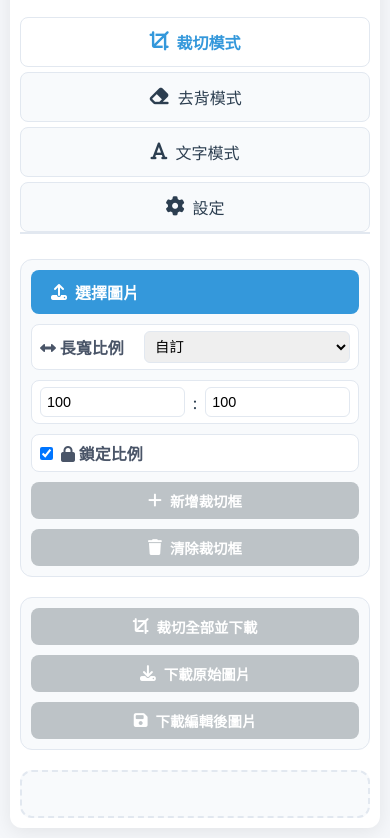
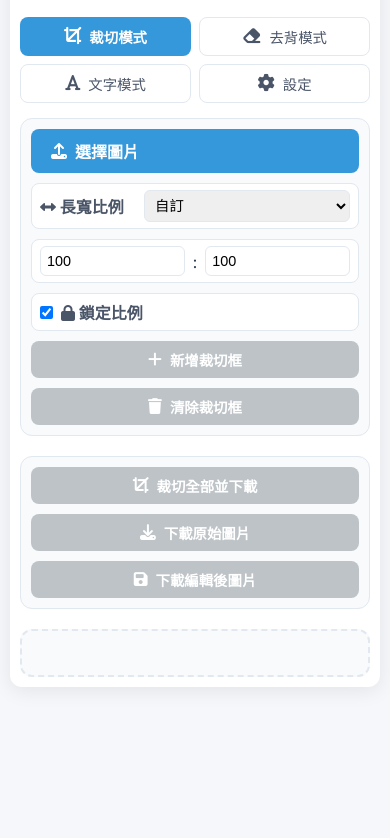
Before and after one commit to siaumau/imgediter, a plain HTML site: page index.html in a window 390 px wide. Shown: the part 59-897 px from the top of the page. After the commit the page ends 844 px from the top, so only its background shows below. Drawn offline with nearby package versions, Linux system fonts and the light colour scheme.

Commit message:
更新樣式以改善標籤顯示，新增多語言支援說明及語言設定說明，並優化語言切換功能以自動儲存使用者偏好設定

```diff
--- a/index.html
+++ b/index.html
@@ -402,19 +402,41 @@
                 font-size: 1.5em;
             }
             .tabs {
-                flex-direction: column;
-                gap: 5px;
+                display: flex;
+                flex-direction: row;
+                flex-wrap: wrap;
+                gap: 8px;
+                border-bottom: none;
+                margin-bottom: 15px;
             }
             .tab {
-                width: 100%;
+                width: calc(50% - 4px);
                 justify-content: center;
                 margin-right: 0;
                 border-radius: 8px;
                 border: 1px solid #e2e8f0;
+                padding: 8px 12px;
+                font-size: 0.9em;
+                transition: all 0.3s ease;
+                background-color: white;
+                color: #4a5568;
+            }
+            .tab i {
+                color: #4a5568;
+                transition: all 0.3s ease;
+            }
+            .tab:hover {
+                background-color: #edf2f7;
             }
             .tab.active {
-                border-bottom: 1px solid #e2e8f0;
+                border: none;
                 margin-bottom: 0;
+                background-color: #3498db !important;
+                color: white !important;
+                font-weight: bold;
+            }
+            .tab.active i {
+                color: white !important;
             }
             .toolbar {
                 flex-direction: column;
--- a/script.js
+++ b/script.js
@@ -1,20 +1,22 @@
 // 語言設定
-let currentLang = 'zh-TW';
+let currentLang = localStorage.getItem('preferredLanguage') || 'zh-TW';
 let translations = {};
 
 // 載入語言檔案
 async function loadTranslations(lang) {
     try {
         const response = await fetch(`i18n/${lang}.json`);
-        translations = await response.json();
-        updateUI();
+        const translations = await response.json();
+        localStorage.setItem('preferredLanguage', lang);
+        return translations;
     } catch (error) {
         console.error('Error loading translations:', error);
+        return null;
     }
 }
 
 // 更新 UI 文字
-function updateUI() {
+function updateUI(translations) {
     // 更新所有帶有 data-i18n 屬性的元素
     document.querySelectorAll('[data-i18n]').forEach(element => {
         const key = element.getAttribute('data-i18n');
@@ -49,9 +51,20 @@ function updateUI() {
 }
 
 // 初始化語言設定
-document.addEventListener('DOMContentLoaded', () => {
-    // 載入預設語言
-    loadTranslations(currentLang);
+document.addEventListener('DOMContentLoaded', async () => {
+    // 載入儲存的語言設定
+    const savedLang = localStorage.getItem('preferredLanguage');
+    if (savedLang) {
+        currentLang = savedLang;
+        document.querySelectorAll('.lang-btn').forEach(btn => {
+            btn.classList.toggle('active', btn.dataset.lang === currentLang);
+        });
+    }
+
+    const translations = await loadTranslations(currentLang);
+    if (translations) {
+        updateUI(translations);
+    }
 
     // 設定語言切換按鈕事件
     document.querySelectorAll('.lang-btn').forEach(btn => {
```
Also changed, not shown: 1 other file.
